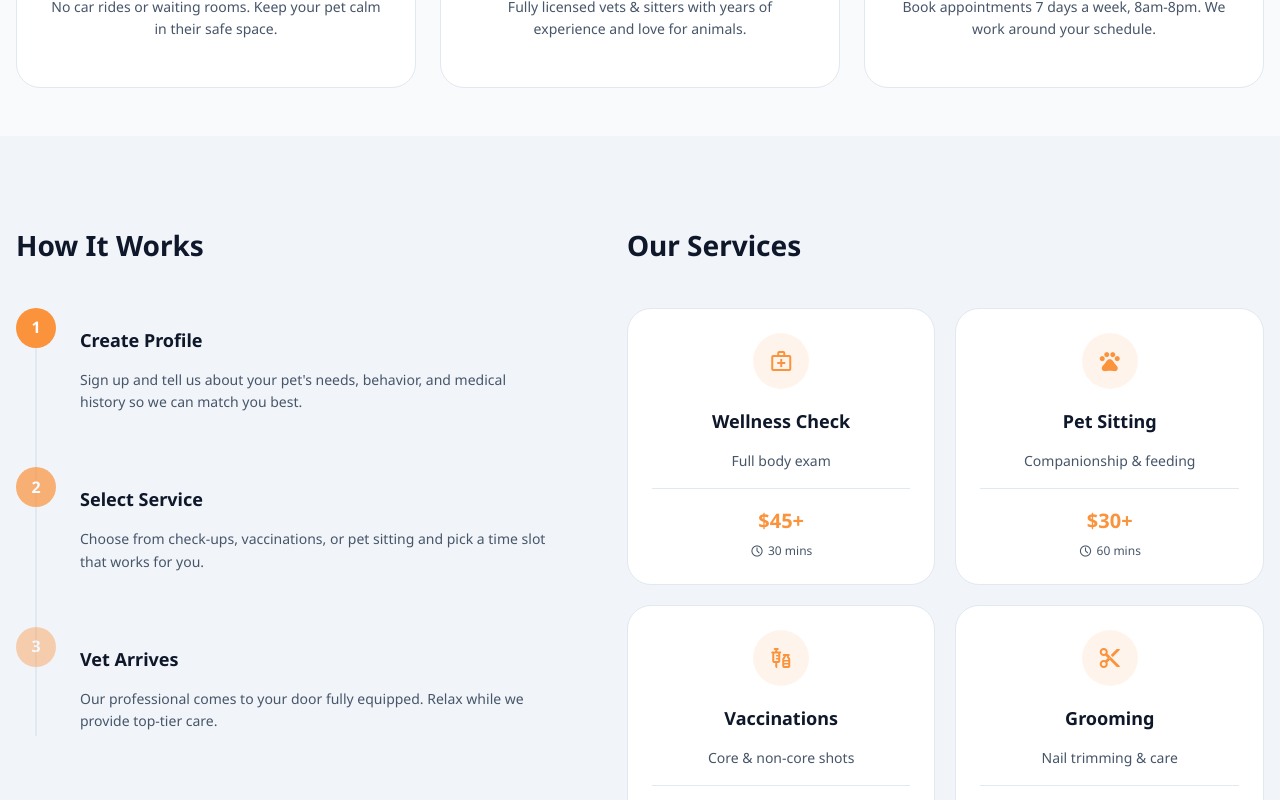
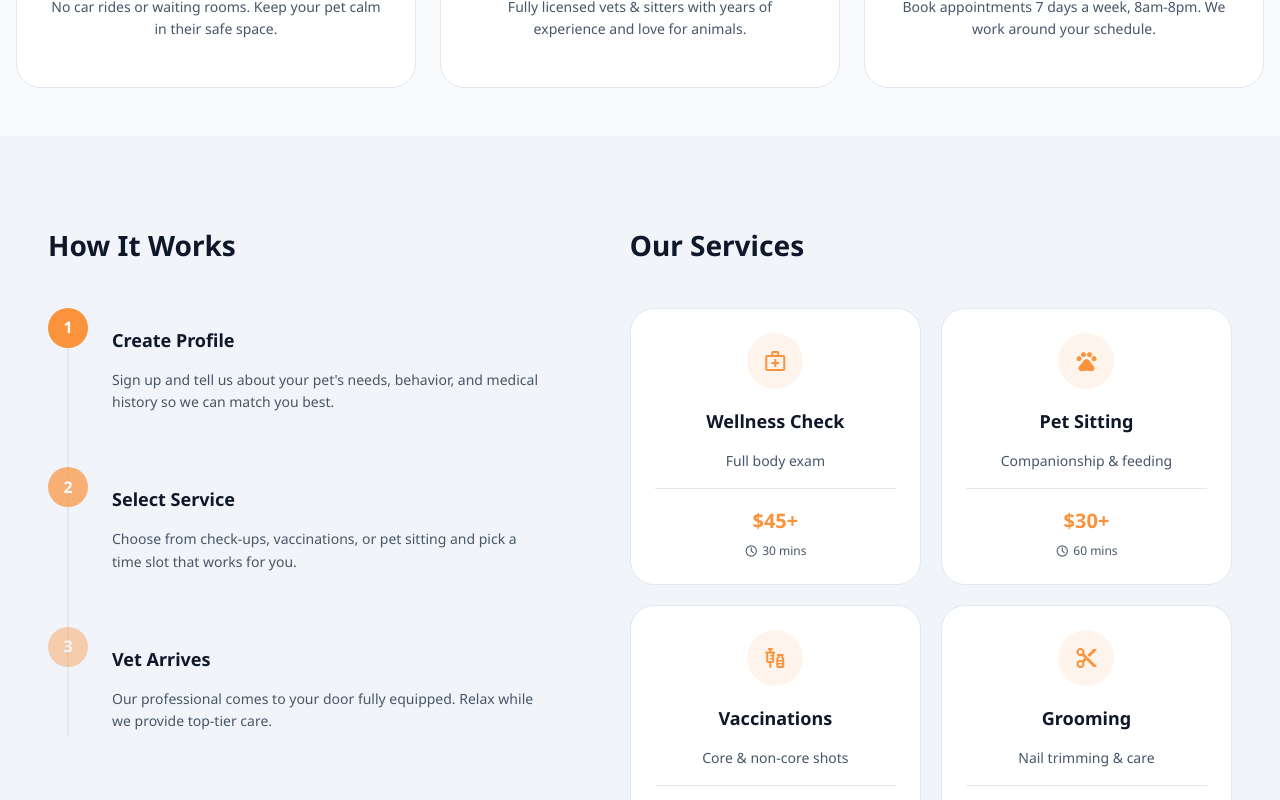
Before and after one commit to Frey-r/petsitting_apointment, a Vue app in the folder petsitting_landing/: page / in a window 1280 px wide. Shown: the part 1120-1920 px from the top of the page. Built offline with nearby package versions, Linux system fonts and the light colour scheme.

Commit message:
refactor: Remove .gitignore and update LandingView.vue layout for improved content structure and styling

```diff
--- a/petsitting_landing/src/components/LandingView.vue
+++ b/petsitting_landing/src/components/LandingView.vue
@@ -80,11 +80,12 @@ onMounted(() => {
 
       <!-- Why Choose Section -->
       <section class="why-choose section-padding">
-        <div class="section-header centered">
-          <h2>Why choose home care?</h2>
-          <p>We bring the clinic to your living room, ensuring your pet stays comfortable and happy in their own environment.</p>
-        </div>
-        <div class="features-grid">
+        <div class="content-container">
+          <div class="section-header centered">
+            <h2>Why choose home care?</h2>
+            <p>We bring the clinic to your living room, ensuring your pet stays comfortable and happy in their own environment.</p>
+          </div>
+          <div class="features-grid">
           <div class="feature-card group">
             <div class="feature-icon-wrapper accent-green">
               <span class="material-symbols-outlined feature-icon">home</span>
@@ -112,6 +113,7 @@ onMounted(() => {
               <p>Book appointments 7 days a week, 8am-8pm. We work around your schedule.</p>
             </div>
           </div>
+        </div>
         </div>
       </section>
 
@@ -326,6 +328,11 @@ onMounted(() => {
 }
 
 .max-w-7xl {
+  max-width: 1280px;
+  margin: 0 auto;
+}
+
+.content-container {
   max-width: 1280px;
   margin: 0 auto;
 }
@@ -811,8 +818,8 @@ body[data-theme="dark"] .accent-gold { background: color-mix(in srgb, var(--colo
   .desktop-split-grid {
     grid-template-columns: 1fr 1.2fr;
     gap: 80px;
-    max-width: 1280px;
-    margin: 0 auto;
+    max-width: 100%;
+    padding: 64px 48px;
   }
 
   .footer-top { grid-template-columns: 1.5fr 1fr 1fr 1.2fr; }
```
Also changed, not shown: 2 other files (tests, documents, lock files or other folders).
